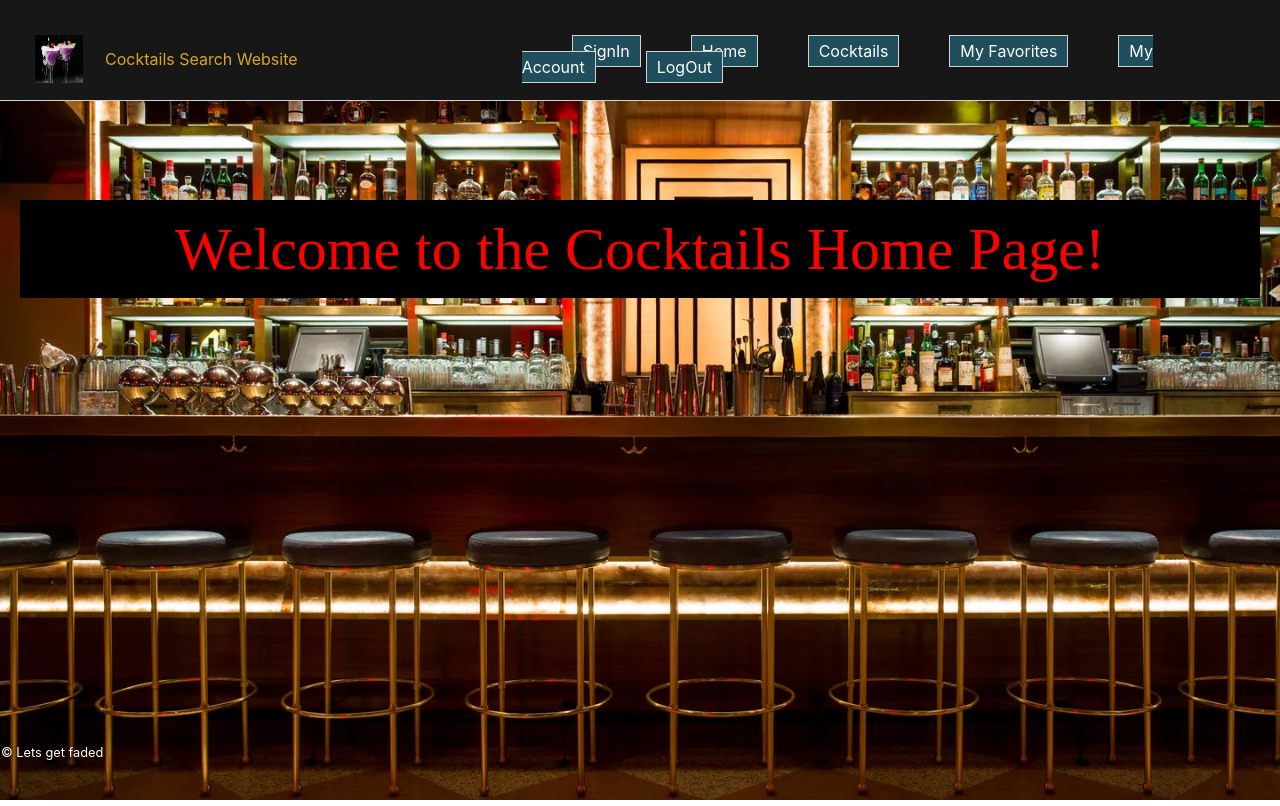
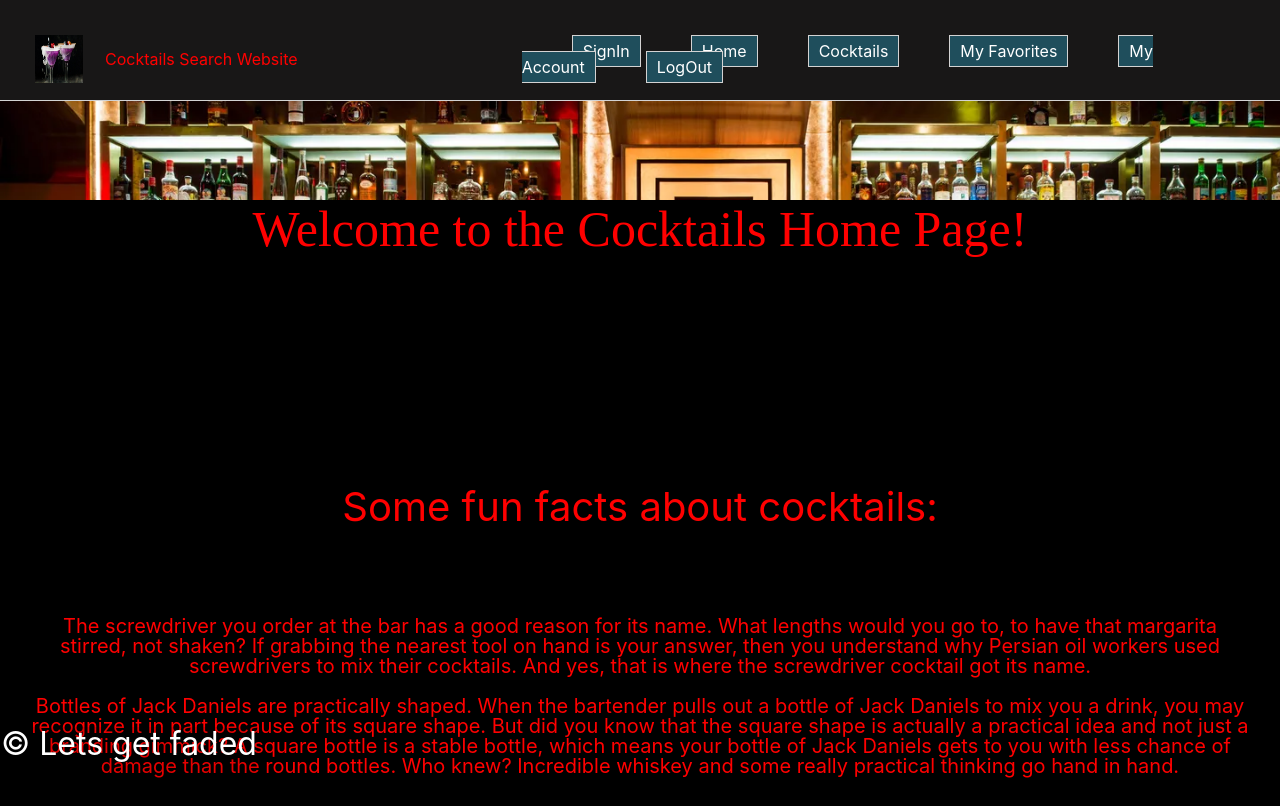
Before and after one commit to Foundations2-Backend-project/march-f2-cocktail-pg-frontend, a React (Create React App) app: page / in a window 1280 px wide. Built offline with nearby package versions, Linux system fonts and the light colour scheme.

Commit message:
more more css

```diff
--- a/src/app/Footer.css
+++ b/src/app/Footer.css
@@ -1,6 +1,6 @@
 .Footer {
   padding: 1px;
-  font-size: .8rem;
+  font-size: 2rem;
   background: rgba(0, 0, 0, 0.1);
   position: absolute;
   padding-bottom: 2.5rem;
--- a/src/app/Header.css
+++ b/src/app/Header.css
@@ -9,7 +9,7 @@
   background-color: rgb(24, 23, 23);
   height: 30px;
   width: 100%;
-  color: goldenrod;
+  color: red;
 }
 
 .Header .logo {
--- a/src/auth/AuthPage.css
+++ b/src/auth/AuthPage.css
@@ -6,6 +6,8 @@
   justify-content: center;
   display: grid;
   border: solid red 4px;
+  text-align:center;
+  background-color: black;
 }
 
 .AuthPage label pan {
--- a/src/cocktail-detail/CocktailDetailPage.css
+++ b/src/cocktail-detail/CocktailDetailPage.css
@@ -1,3 +1,10 @@
 .CocktailDetailPage {
-  background-color: red;
+  padding: 20px;
+  font-size: 50px;
+  background-color: black;
+  margin-top: 100px;
+  display: flex;
+            flex-direction: column;
+            align-items: center;
+            justify-content: center;
 }
--- a/src/cocktails/CocktailSearch.css
+++ b/src/cocktails/CocktailSearch.css
@@ -12,15 +12,16 @@
 
 .CocktailSearch input {
   width: 200px;
-  height: 30px;
-  /* flex-grow: 2; */
+  height: 45px;
   outline: 0;
+  background-color: black;
+  color: whitesmoke;
+  border: solid red 2px;
 }
 
 .CocktailSearch select {
   width: 150px;
   height: 36px;
-  /* flex-grow: 1; */
 }
 
 .CocktailSearch .prompt {
@@ -28,7 +29,15 @@
 }
 
 .CocktailSearch button {
-  height: 36px;
-  width: 36px;
+  height: 50px;
+  width: 50px;
   cursor: pointer;
 }
+
+.CocktailSearch h2 {
+  font-size: 30px;
+  padding: 10px;
+  text-decoration: underline;
+  font-weight: bold;
+
+}
--- a/src/cocktails/CocktailSearch.js
+++ b/src/cocktails/CocktailSearch.js
@@ -21,8 +21,11 @@ export default class CocktailSearch extends Component {
       const { search } = this.state;
 
       return (
+
         <form className="CocktailSearch" onSubmit={this.handleSubmit}>
+          <h2>Go ahead...search for a cocktail...I dare you:</h2>
           <input value={search} onChange={this.handleChange}/>
+
           <button>🔎</button>
         </form>
       );
--- a/src/common/Loader.js
+++ b/src/common/Loader.js
@@ -9,6 +9,7 @@ export default class Loader extends Component {
 
     return (
       <div className="Loader">
+        Loading
         {/* <img src="loading.jpeg" alt="loading..." /> */}
       </div>
     );
--- a/src/home/Home.css
+++ b/src/home/Home.css
@@ -1,12 +1,35 @@
-.Home {
+.Home{
+  background-color: black;
+}
+.Home h2 {
   text-align: center;
   color: red;
   font-family: cursive;
   margin: 20px;
-  padding: 40px;
+  padding-top: 20px;
   background: black;
   line-height: 18px;
   height: 18px;
-  font-size: 60px;
+  font-size: 50px;
   margin-top: 200px;
 }
+
+.Home h3 {
+  text-align: center;
+  color: red;
+  margin: 10px;
+  padding: 60px;
+  background: black;
+  line-height: 18px;
+  height: 18px;
+  font-size: 40px;
+  margin-top: 200px;
+}
+
+.Home ul {
+  text-align: center;
+  font-size: 20px;
+  padding: 30px;
+  color:red;
+  background-color: black;
+}
--- a/src/home/Home.js
+++ b/src/home/Home.js
@@ -1,5 +1,4 @@
 import { Component } from 'react';
-// import { Link } from 'react-router-dom';
 import './Home.css';
 
 export default class Home extends Component {
@@ -9,7 +8,13 @@ export default class Home extends Component {
       <div className="Home">
         <h2>Welcome to the Cocktails Home Page!</h2>
 
-        {/* <Link to='/cocktails'>Search Cocktails</Link> */}
+        <h3>Some fun facts about cocktails:</h3>
+
+        <ul>
+          <li>The screwdriver you order at the bar has a good reason for its name.
+              What lengths would you go to, to have that margarita stirred, not shaken? If grabbing the nearest tool on hand is your answer, then you understand why Persian oil workers used screwdrivers to mix their cocktails. And yes, that is where the screwdriver cocktail got its name.</li><br></br>
+          <li>Bottles of Jack Daniels are practically shaped. When the bartender pulls out a bottle of Jack Daniels to mix you a drink, you may recognize it in part because of its square shape. But did you know that the square shape is actually a practical idea and not just a branding gimmick? A square bottle is a stable bottle, which means your bottle of Jack Daniels gets to you with less chance of damage than the round bottles. Who knew? Incredible whiskey and some really practical thinking go hand in hand.</li>
+        </ul>
       </div>
     );
   }
```
